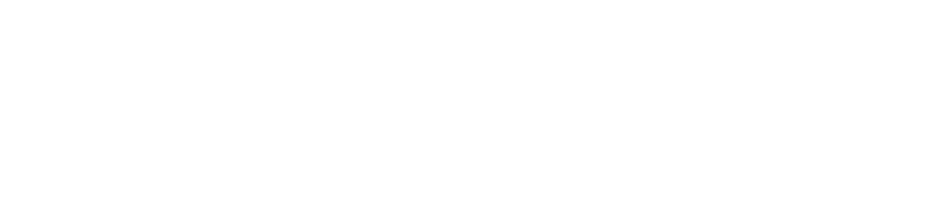
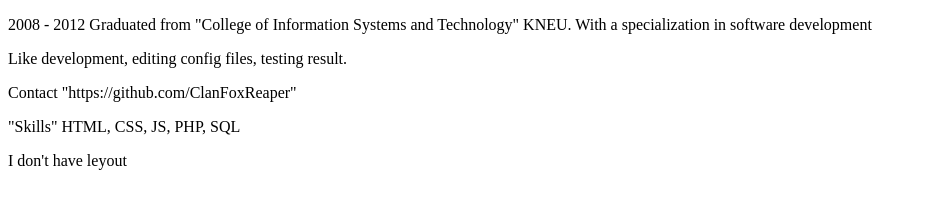
Before and after one commit to ClanFoxReaper/homepage, a plain HTML site: page index.html in a window 1280 px wide. Shown: the whole page, without its empty margins (0-925 px from the left). Drawn offline with Linux system fonts and the light colour scheme.

Commit message:
Update index.html

```diff
--- a/index.html
+++ b/index.html
@@ -8,6 +8,13 @@
     <title>Resume from ClanFoxReaper</title>
   </head>
   <body>
-
+  <p>2008 - 2012
+     Graduated from "College of Information Systems and Technology" KNEU. With a specialization in software development</p>
+  <p>Like development, editing config files, testing result.</p>
+  <p>Contact
+   "https://github.com/ClanFoxReaper"</p>
+  <p>"Skills"
+      HTML, CSS, JS, PHP, SQL</p>
+<p>I don't have leyout</p>
   </body>
 </html>
```
